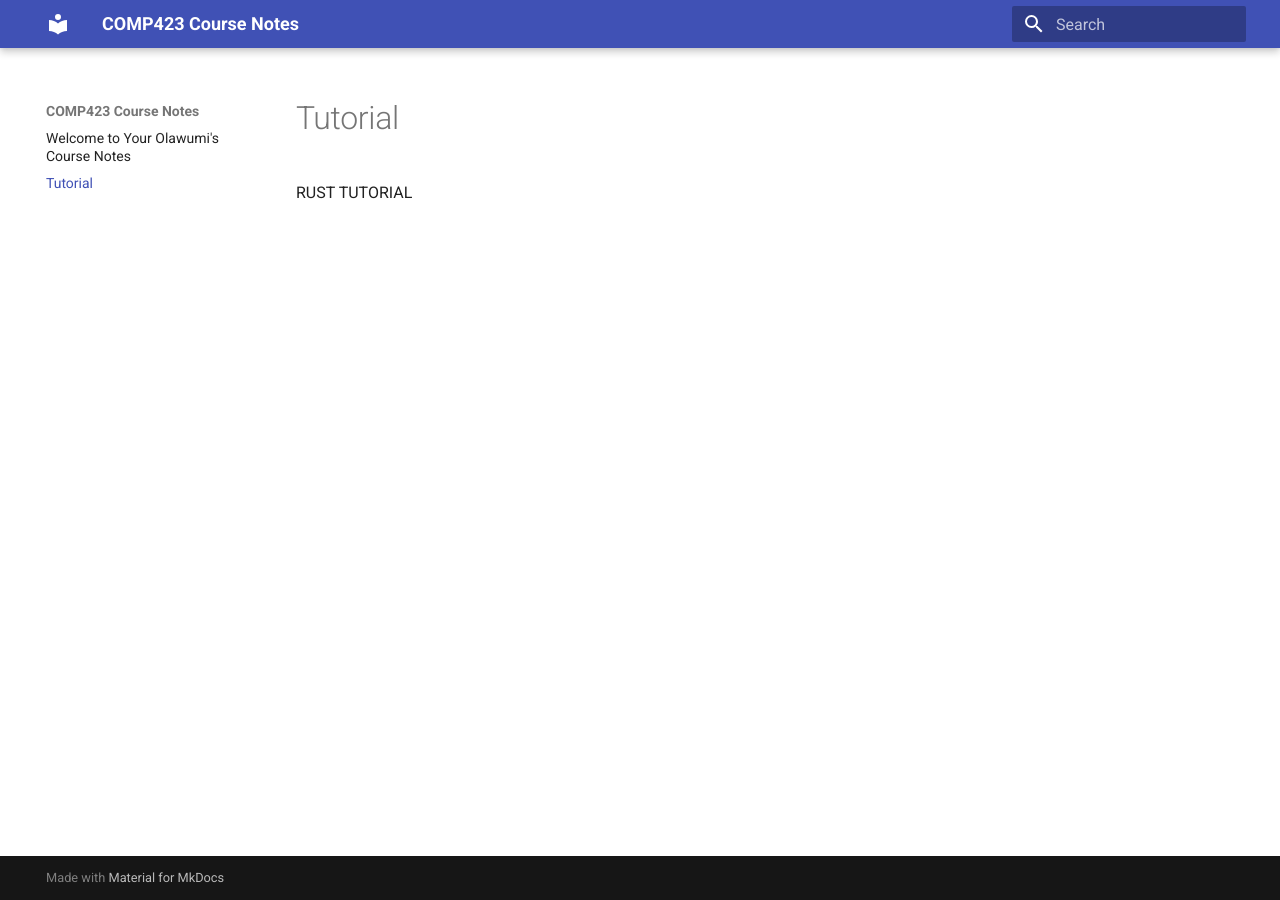
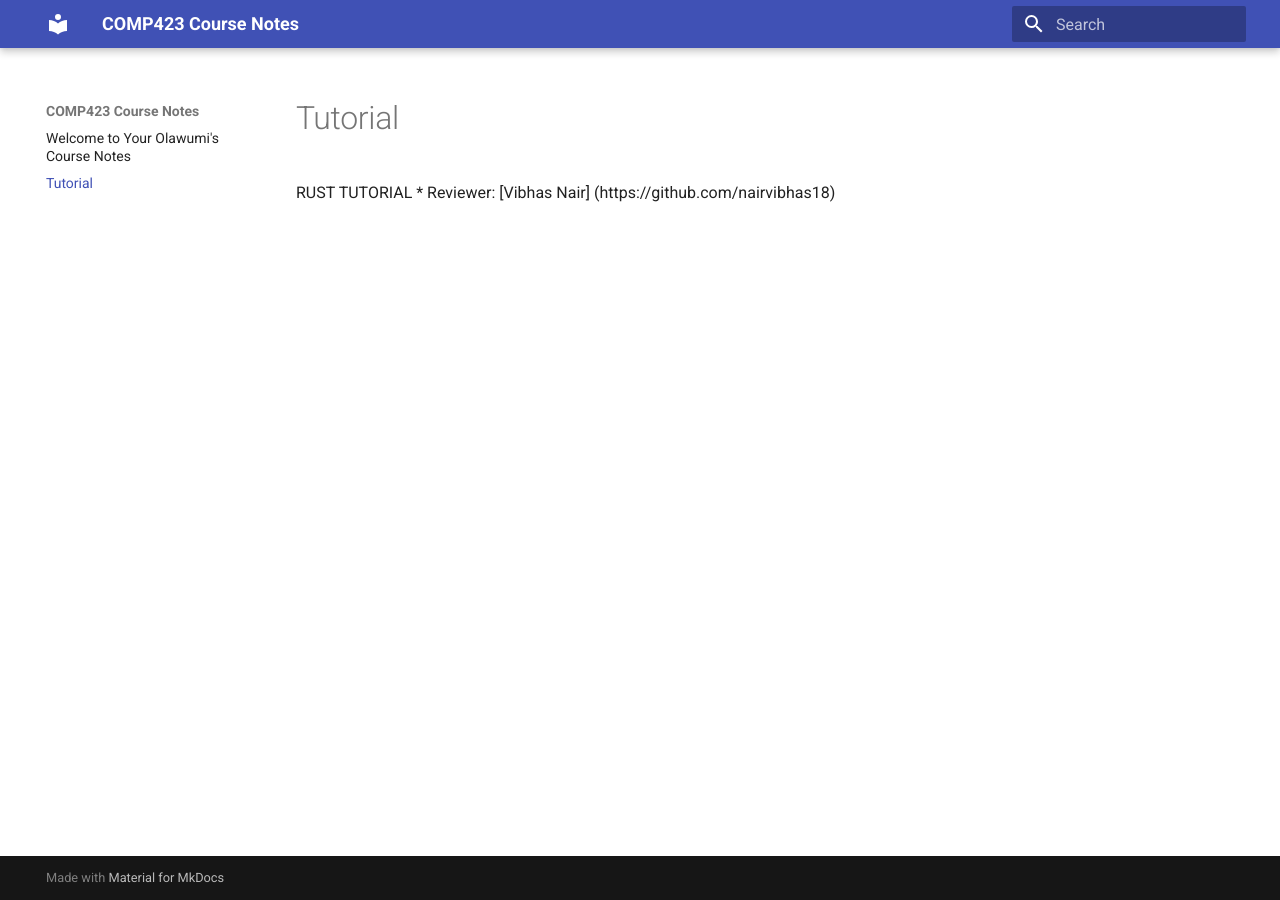
Before and after one commit to wumirose/comp423-course-notes, an MkDocs documentation site: the page built from docs/Tutorial.md, in a window 1280 px wide. Built offline with MkDocs 1.6.1 and Material for MkDocs 9.7.7, drawn with Linux system fonts in a browser that asks for light colours.

Commit message:
Added reviewer info

```diff
--- a/docs/Tutorial.md
+++ b/docs/Tutorial.md
@@ -1 +1,2 @@
 RUST TUTORIAL
+* Reviewer: [Vibhas Nair] (https://github.com/nairvibhas18)
```
Also changed, not shown: README.md (line endings or trailing spaces), docs/index.md (line endings or trailing spaces), mkdocs.yml (line endings or trailing spaces), 2 other files.
